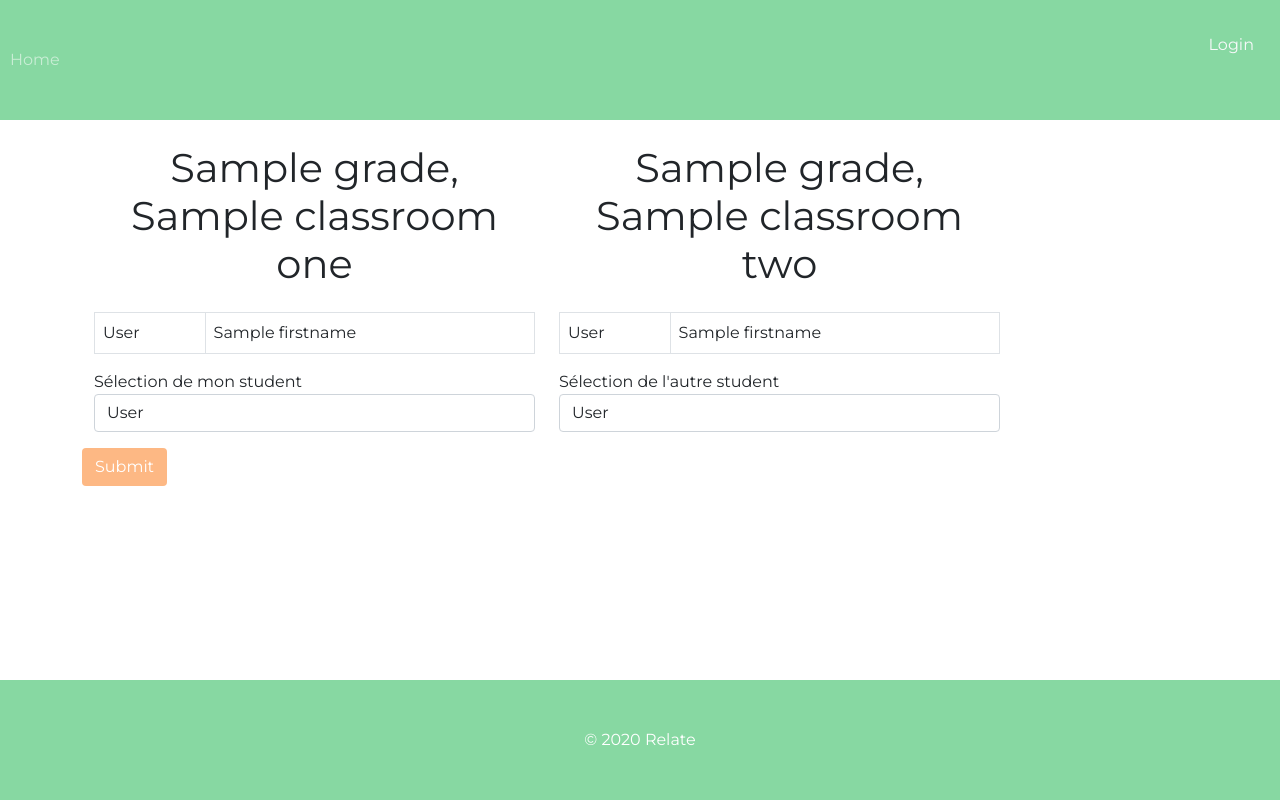
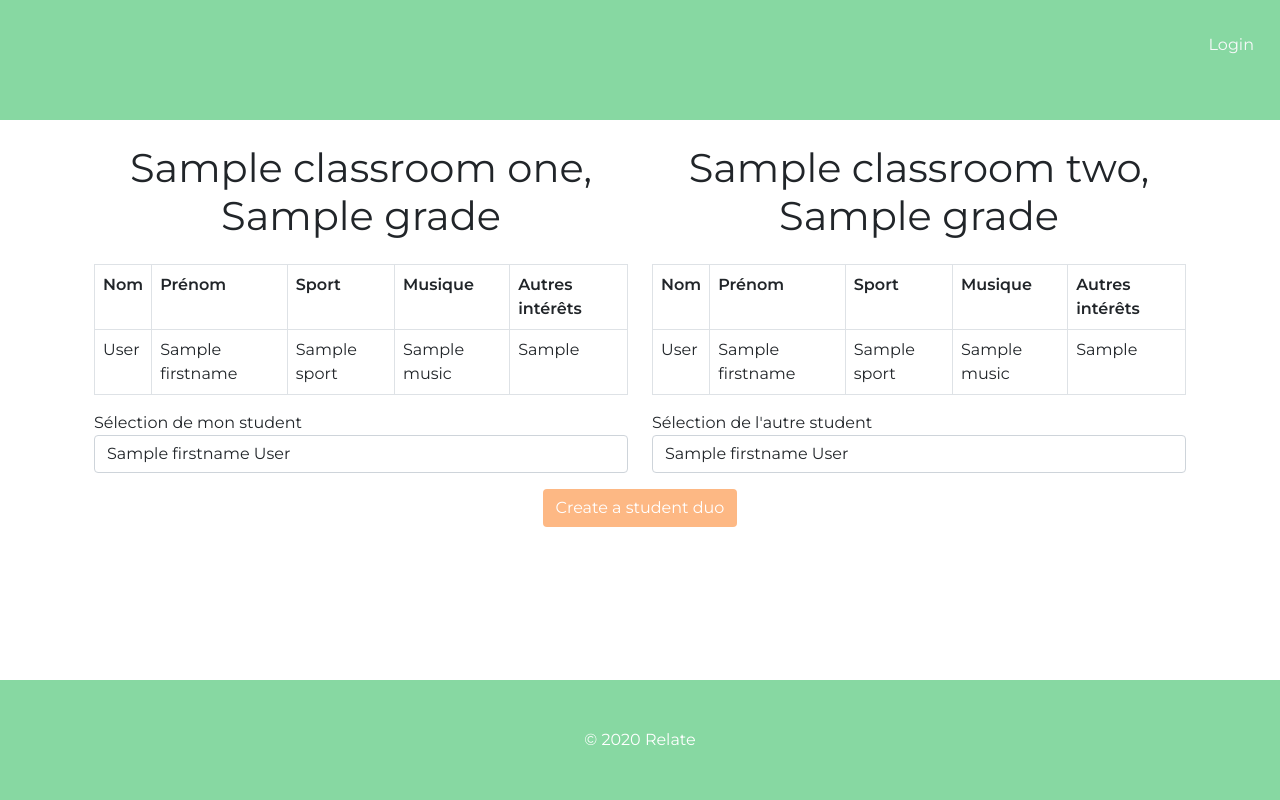
Before and after one commit to asmodee7/relate, a Symfony app: template templates/teacher/assoc_student.html.twig in a window 1280 px wide. Run offline with Twig, Linux system fonts and the light colour scheme; the template is opened without the code that fills it: most values are stand-ins (such as "Sample title", 1, 10 or a date in 2020); some libraries are stand-ins or nearby versions.

Commit message:
Redirection Login and Roles

```diff
--- a/src/Controller/SecurityController.php
+++ b/src/Controller/SecurityController.php
@@ -42,6 +42,10 @@ class SecurityController extends AbstractController
      */
     public function login(AuthenticationUtils $authenticationUtils, AuthorizationCheckerInterface $authChecker)
     {
+        if ($authChecker->isGranted('ROLE_ADMIN') || $authChecker->isGranted('ROLE_SCHOOL') || $authChecker->isGranted('ROLE_TEACHER') || $authChecker->isGranted('ROLE_STUDENT')) {
+            return $this->redirectToRoute("homepage");
+        }
+
         $error = $authenticationUtils->getLastAuthenticationError();
 
         $lastUsername = $authenticationUtils->getLastUsername();
--- a/templates/base.html.twig
+++ b/templates/base.html.twig
@@ -29,11 +29,13 @@
 				</button>
 				<div class="collapse navbar-collapse" id="navbarNav">
 					<ul class="navbar-nav">
+						{% if is_granted('IS_AUTHENTICATED_FULLY') %}
 						<li class="nav-item active">
 							<a class="nav-link" href="{{ path('homepage') }}">Home
 								<span class="sr-only">(current)</span>
 							</a>
 						</li>
+						{% endif %}
 						{% if is_granted('ROLE_ADMIN') %}
 						<li class="nav-item">
 							<a class="nav-link" href="#">Schools</a>
--- a/templates/teacher/assoc_student.html.twig
+++ b/templates/teacher/assoc_student.html.twig
@@ -7,85 +7,90 @@
 
     <div class="row">
     {% for classroomData in classroomOne %}
-		<h1 class="col-5 text-center my-4">{{ classroomData.grade}}, {{ classroomData.classroomName}}</h1>
+        <h1 class="col-6 text-center my-4">{{ classroomData.classroomName}}, {{ classroomData.grade}}</h1>
     {% endfor %}
     {% for classroomData in classroomTwo %}
-		<h1 class="col-5 text-center my-4">{{ classroomData.grade}}, {{ classroomData.classroomName}}</h1>
+        <h1 class="col-6 text-center my-4">{{ classroomData.classroomName}}, {{ classroomData.grade}}</h1>
     {% endfor %}
-
     </div>
 <div class="row">
-	<div class="col-5">
+    <div class="col-6">
         <table class="table table-hover table-bordered">
+        <tr>
+            <th>Nom</th>
+            <th>Prénom</th>
+            <th>Sport</th>
+            <th>Musique</th>
+            <th>Autres intérêts</th>
+        </tr>
             {% for students in classroomOne %}
+                {% for item in students.students %}
                     <tr>
-					<td class="card-center">
-						{% for item in students.students %}
-							<p>{{ item.lastname }}</p>
+                        <td>{{ item.lastname }}</td>
+                        <td>{{item.firstname}}</td>
+                        <td>{{item.sport}}</td>
+                        <td>{{item.music}}</td>
+                        <td>{{item.otherHobbies}}</td>
+                    </tr>
                 {% endfor %}
-					</td>
-					<td class="card-center">
-						{% for item in students.students %}
-							<p>{{ item.firstname }}</p>
-						{% endfor %}
-					</td>
-				</tr>
             {% endfor %}
         </table>
     </div>
-	<div class="col-5">
+    <div class="col-6">
         <table class="table table-hover table-bordered">
+        <tr>
+            <th>Nom</th>
+            <th>Prénom</th>
+            <th>Sport</th>
+            <th>Musique</th>
+            <th>Autres intérêts</th>
+        </tr>
             {% for students in classroomTwo %}
-
-
+                {% for item in students.students %}
                     <tr>
-					<td class="card-center">
-						{% for item in students.students %}
-							<p>{{ item.lastname }}</p>
+                        <td>{{ item.lastname }}</td>
+                        <td>{{item.firstname}}</td>
+                        <td>{{item.sport}}</td>
+                        <td>{{item.music}}</td>
+                        <td>{{item.otherHobbies}}</td>
+                        {# {{dump(item.studentDuos)}} #}
+                    </tr>
                     {% endfor %}
-					</td>
-					<td class="card-center">
-						{% for item in students.students %}
-							<p>{{ item.firstname }}</p>
-						{% endfor %}
-					</td>
-				</tr>
                 {% endfor %}
         </table>
     </div>
 </div>
+    <form action="" method="post">
+        <div class="row justify-content-center">
 
-
-	<form action="" method="post">
-		<div class="row">
-
-			<div class="form-group col-5">
+            <div class="form-group col-6">
                 <label for="student_1">Sélection de mon student</label>
                 <select class="form-control" name="student_1" id="student_1">
                     {% for students in classroomOne %}
                         {% for item in students.students %}
-							<option value="{{item.id}}">{{ item.lastname }}</option>
+                            <option value="{{item.id}}">{{ item.firstname }} {{ item.lastname }}</option>
                         {% endfor %}
                     {% endfor %}
                 </select>
             </div>
 
-			<div class="form-group col-5">
+            <div class="form-group col-6">
                 <label for="student_2">Sélection de l'autre student</label>
                 <select class="form-control" name="student_2" id="student_2">
                     {% for students in classroomTwo %}
                         {% for item in students.students %}
-							<option value="{{item.id}}">{{ item.lastname }}</option>
+                            <option value="{{item.id}}">{{ item.firstname }} {{ item.lastname }}</option>
                         {% endfor %}
                     {% endfor %}
                 </select>
             </div>
 
+            <div class="col-12 d-flex justify-content-center">
+                <button type="submit" class="btn btn-peche text-white my-3">Create a student duo</button>
             </div>
 
-		<button type="submit" class="btn btn-peche text-white my-3">Submit</button>
+        </div>
 
     </form>
 
-
 {% endblock %}
--- a/templates/teacher/teacher_classrooms.html.twig
+++ b/templates/teacher/teacher_classrooms.html.twig
@@ -13,7 +13,7 @@
 		{% for classroom in myClassrooms.classrooms %}
 
 			<div class="col-md-5">
-				<table class="table text-center table-hover table-bordered">
+				<table class="table text-center table-hover table-bordered choice-h">
 					<tr>
 						<th class="display-4">
 							<a href="{{ path('teacher_showclassroom', {'id': classroom.id }) }}">
@@ -27,7 +27,7 @@
 		{% endfor %}
 
 		<div class="col-md-5">
-			<table class="table text-center table-hover table-bordered">
+			<table class="table text-center table-hover table-bordered choice-h">
 				<tr>
 					<th class="display-4">
 						<a href="{#{{path('')}}#}">
```
Also changed, not shown: templates/admin/homepage.html.twig (+0 -15 lines), 1 other file. Lines whose indentation alone changed are shown as unchanged.
